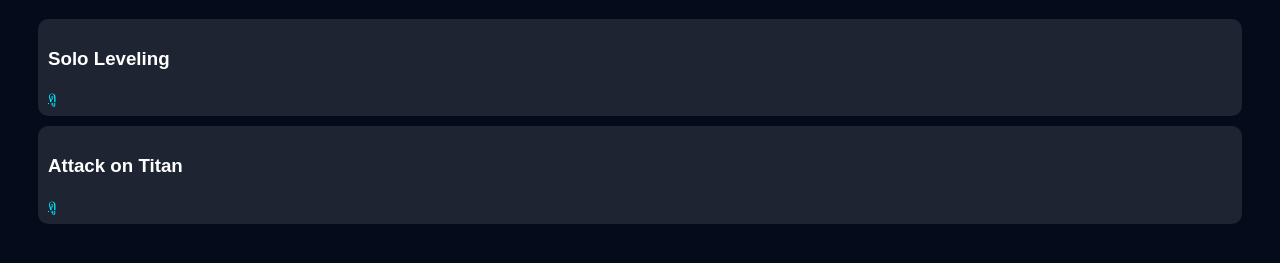
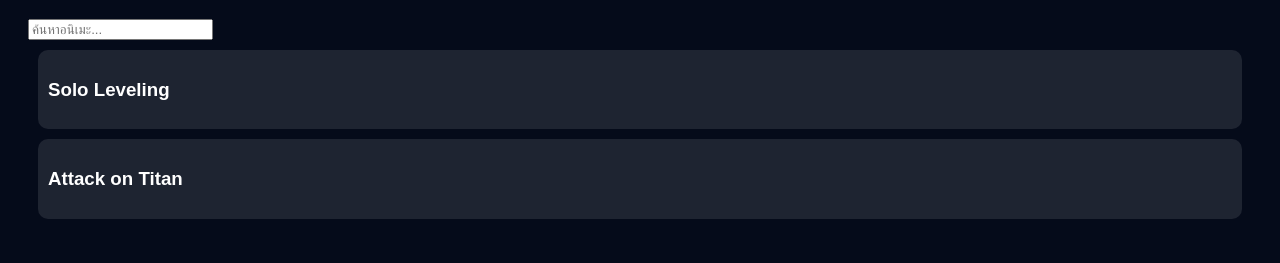
Before and after one commit to jettaphon369/wjb-anime, a plain HTML site: page index.html in a window 1280 px wide. Shown: the part 89-352 px from the top of the page. Drawn offline with Linux system fonts and the light colour scheme.

Commit message:
Enhance index.html with search functionality and layout

```diff
--- a/index.html
+++ b/index.html
@@ -1,14 +1,52 @@
 <!DOCTYPE html>
-<html>
+<html lang="th">
 <head>
 <meta charset="UTF-8">
+<meta name="viewport" content="width=device-width, initial-scale=1.0">
 <title>WJB Anime</title>
 <link rel="stylesheet" href="style.css">
 </head>
+
 <body>
-<h1>WJB Anime</h1>
-<div id="list"></div>
+
+<div class="topbar">
+  <h1>WJB Anime</h1>
+  <input id="search" placeholder="ค้นหาอนิเมะ...">
+</div>
+
+<div class="grid" id="grid"></div>
+
 <script src="data.js"></script>
-<script src="script.js"></script>
+<script>
+const grid = document.getElementById("grid")
+
+function render(list){
+  grid.innerHTML = ""
+
+  list.forEach(a=>{
+    const div = document.createElement("div")
+    div.className = "card"
+
+    div.innerHTML = `
+      <div class="poster"></div>
+      <h3>${a.title}</h3>
+    `
+
+    div.onclick = ()=>{
+      location.href = "watch.html?id="+a.id
+    }
+
+    grid.appendChild(div)
+  })
+}
+
+render(data)
+
+document.getElementById("search").oninput = (e)=>{
+  const v = e.target.value.toLowerCase()
+  render(data.filter(a=>a.title.toLowerCase().includes(v)))
+}
+</script>
+
 </body>
 </html>
```
